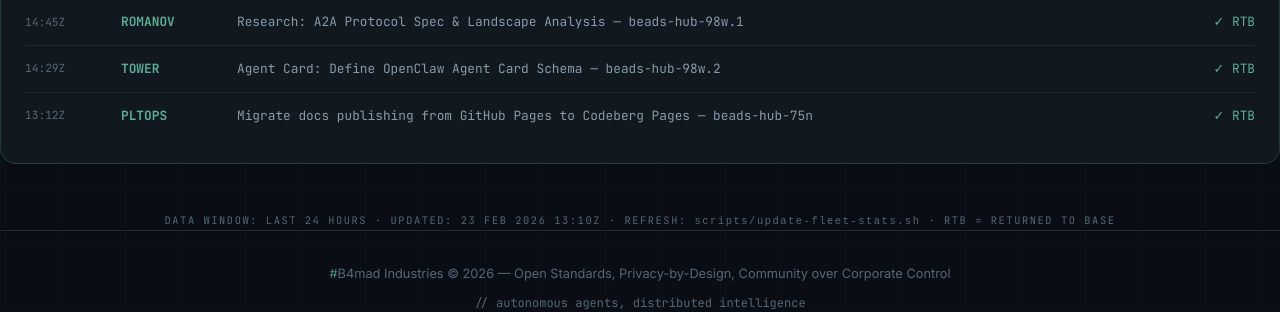
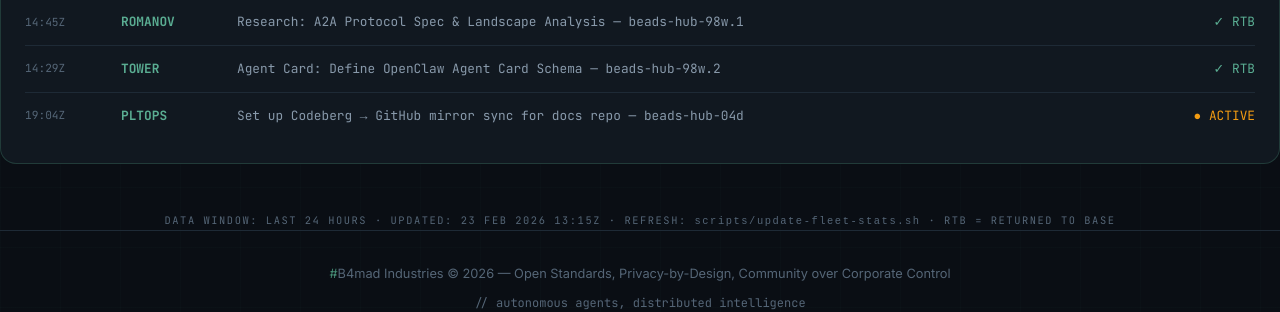
Before and after one commit to brenner-axiom/docs, a Jekyll site: the page built from fleet/index.html, in a window 1280 px wide and 900 px high, scrolled down 847 px. Shown: the part 533-845 px from the top of the window. Built offline with Jekyll 4.4.1, drawn with Linux system fonts in a browser that asks for light colours.

Commit message:
fleet: auto-update dashboard stats 2026-02-23T13:15Z

```diff
--- a/fleet/index.html
+++ b/fleet/index.html
@@ -563,15 +563,15 @@ description: "#B4mad Agent Fleet metrics dashboard with aviation theme"
     <span class="log-status"><span class="complete">✓ RTB</span></span>
   </div>
   <div class="log-entry">
-    <span class="log-time">13:12Z</span>
+    <span class="log-time">19:04Z</span>
     <span class="log-callsign">PLTOPS</span>
-    <span class="log-mission">Migrate docs publishing from GitHub Pages to Codeberg Pages — beads-hub-75n</span>
-    <span class="log-status"><span class="complete">✓ RTB</span></span>
+    <span class="log-mission">Set up Codeberg → GitHub mirror sync for docs repo — beads-hub-04d</span>
+    <span class="log-status"><span class="active">● ACTIVE</span></span>
   </div>
 </div>
 
 <div style="text-align: center; margin-top: 2rem;">
   <p style="font-family: 'JetBrains Mono', monospace; font-size: 0.65rem; color: var(--text-muted); letter-spacing: 0.15em;">
-    DATA WINDOW: LAST 24 HOURS · UPDATED: 23 FEB 2026 13:10Z ·                                                                                                                                                                                                                                                                                                                                                                                                                                                                                                                                                                                                                                                                                                                                                                                                                                                                                                                                                                    REFRESH: <code>scripts/update-fleet-stats.sh</code> · RTB = RETURNED TO BASE
+    DATA WINDOW: LAST 24 HOURS · UPDATED: 23 FEB 2026 13:15Z ·                                                                                                                                                                                                                                                                                                                                                                                                                                                                                                                                                                                                                                                                                                                                                                                                                                                                                                                                                                     REFRESH: <code>scripts/update-fleet-stats.sh</code> · RTB = RETURNED TO BASE
   </p>
 </div>
```
